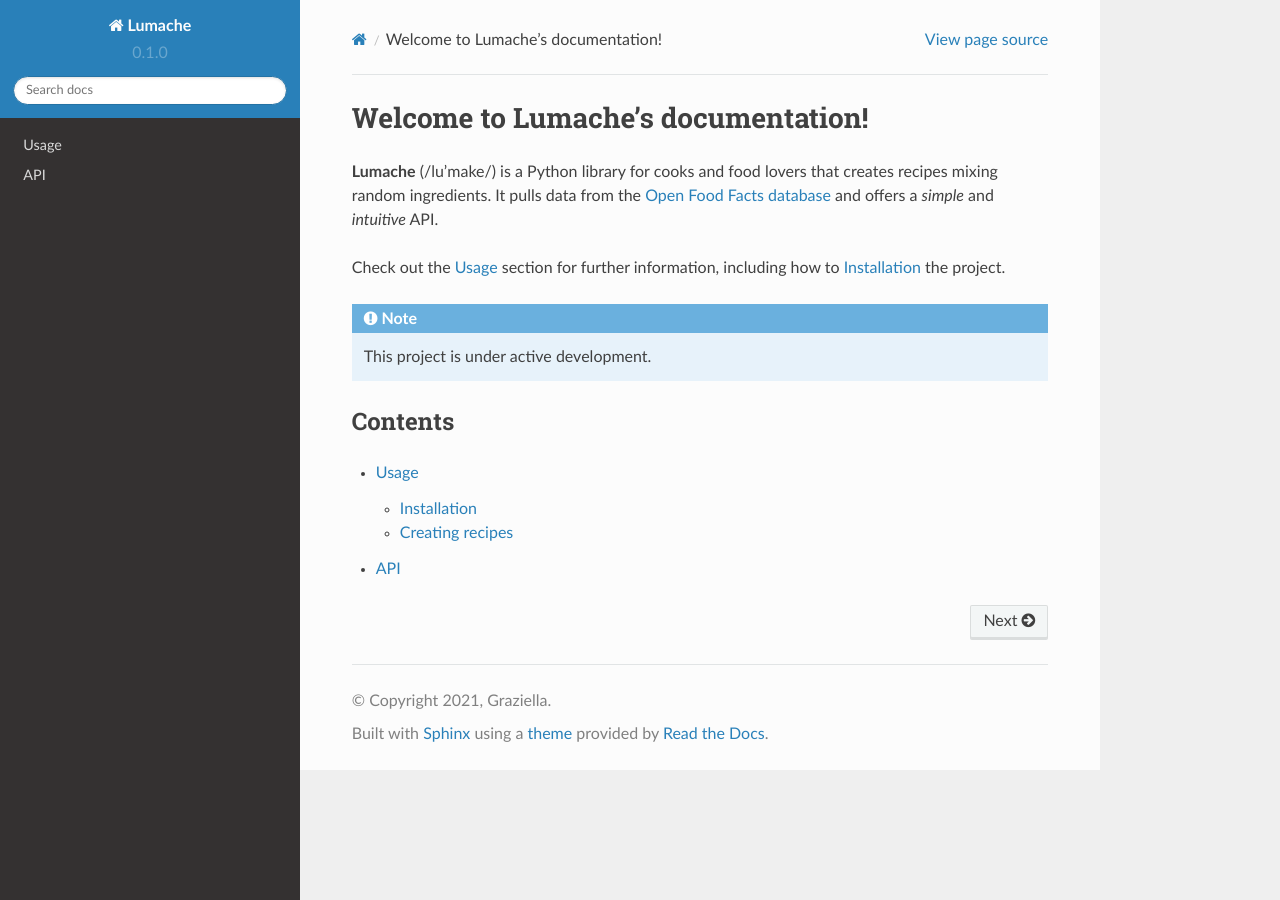
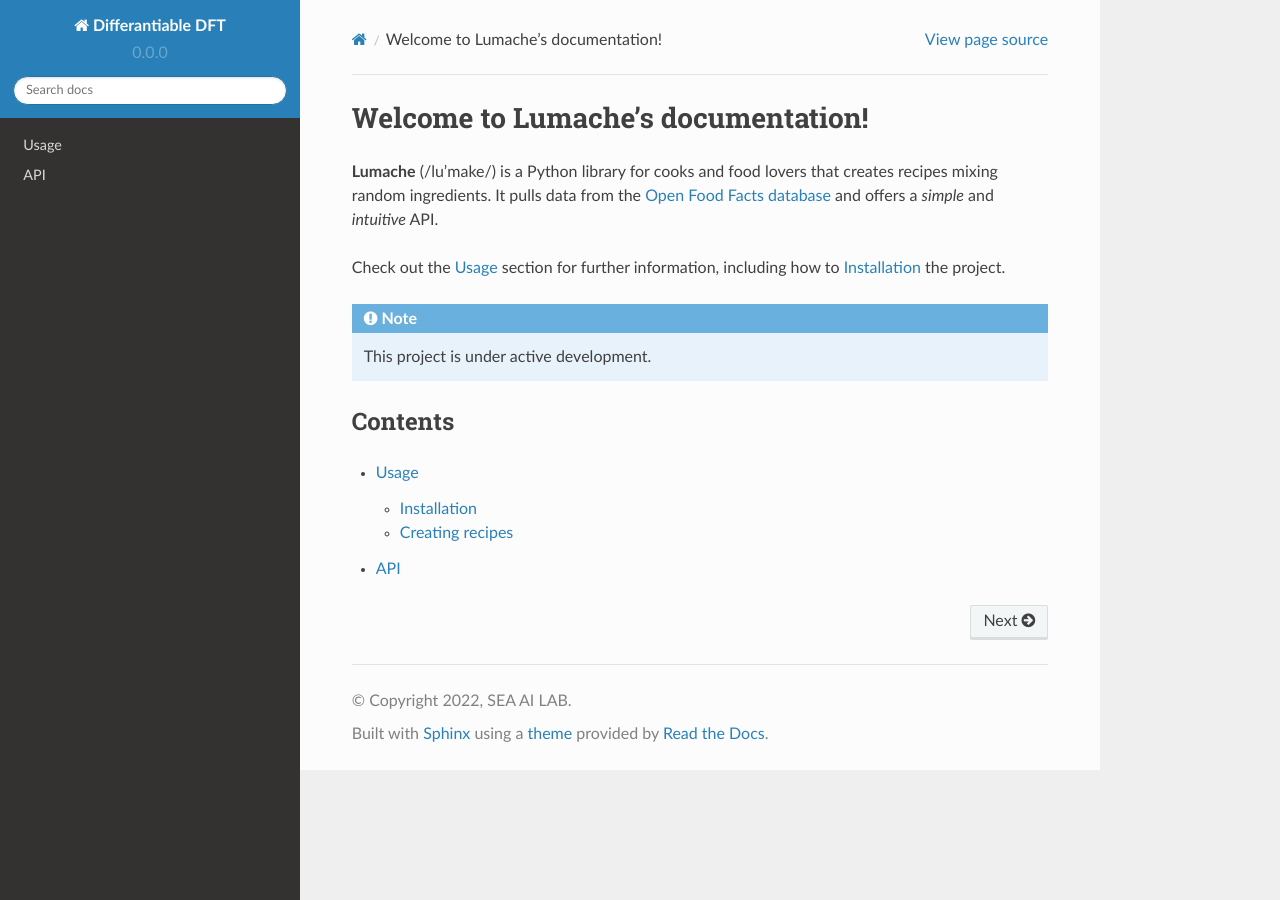
Before and after one commit to nicktianboli/differantiableDFT, a Sphinx documentation site: the page built from docs/source/index.rst, in a window 1280 px wide. Built offline with Sphinx 7.4.7 and the Read the Docs theme 2.0.0, drawn with Linux system fonts in a browser that asks for light colours.

Commit message:
Update conf.py

```diff
--- a/docs/source/conf.py
+++ b/docs/source/conf.py
@@ -2,12 +2,12 @@
 
 # -- Project information
 
-project = 'Lumache'
-copyright = '2021, Graziella'
-author = 'Graziella'
+project = 'Differantiable DFT'
+copyright = '2022, SEA AI LAB'
+author = 'Tianbo Li'
 
-release = '0.1'
-version = '0.1.0'
+release = '0.0'
+version = '0.0.0'
 
 # -- General configuration
 
```
